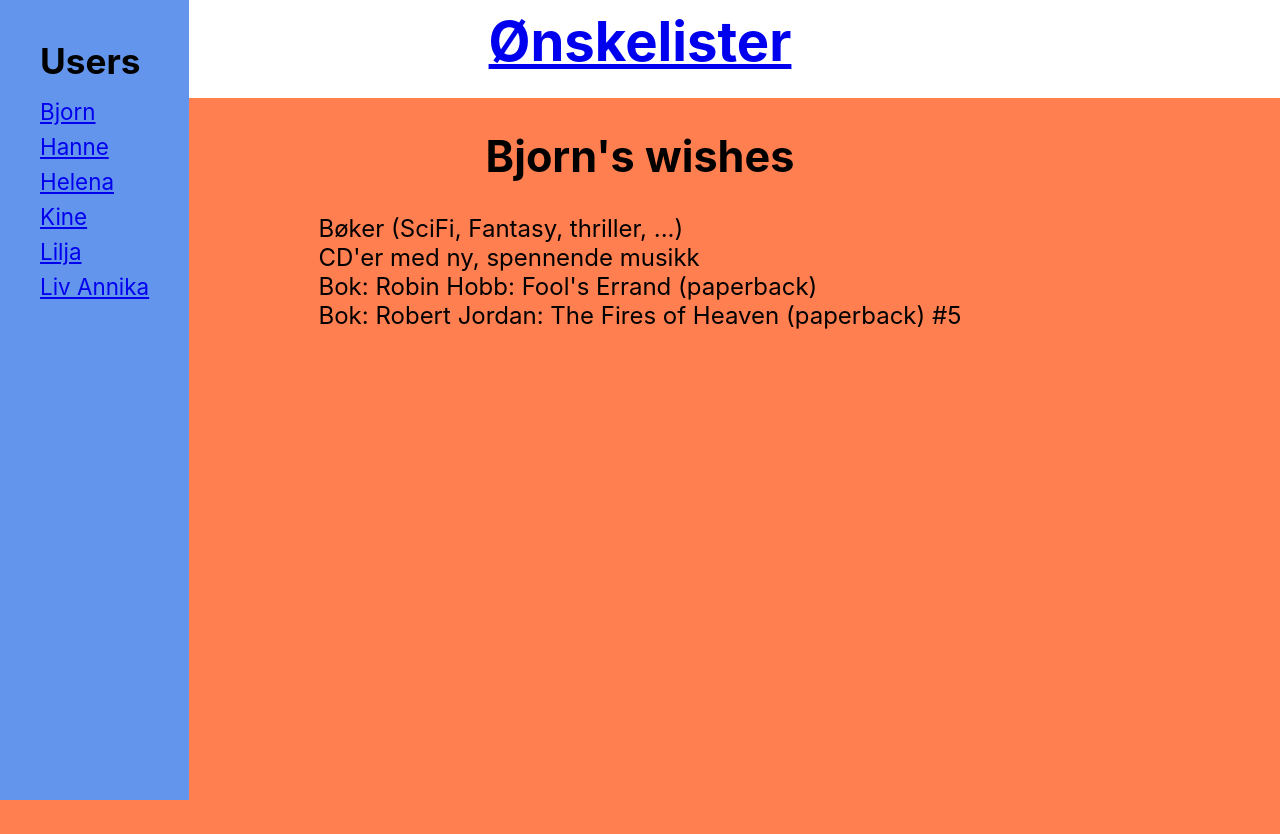
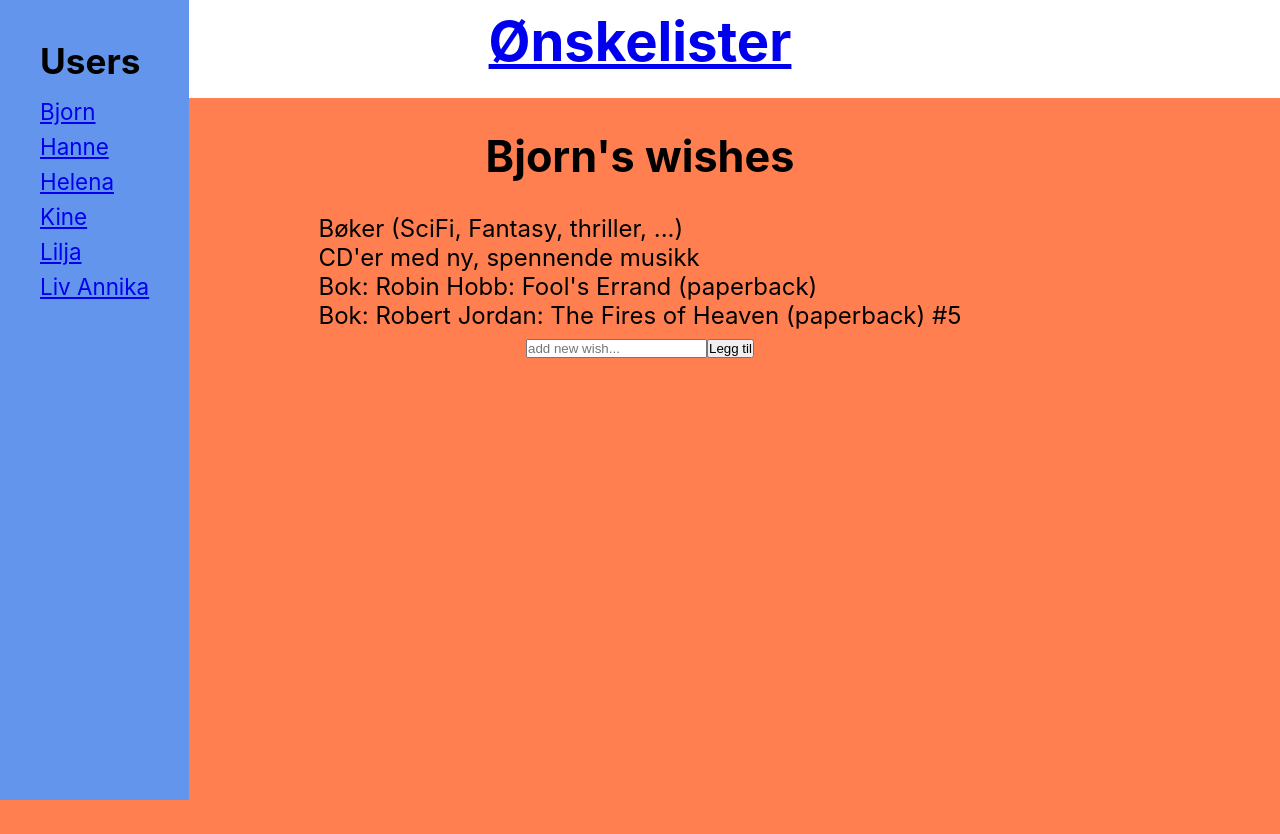
Before and after one commit to magnus-schj/Wishlist, a React (Create React App) app in the folder frontend/react/main/: page /Bjorn in a window 1280 px wide. Built offline with nearby package versions, Linux system fonts and the light colour scheme.

Commit message:
start of adding a wosh

```diff
--- /dev/null
+++ b/frontend/react/main/src/components/add-wish/AddWish.Component.jsx
@@ -0,0 +1,23 @@
+const AddWish = () => {
+  const handleKeyDown = (e) => {
+    if (e.key === "Enter") {
+      handleClick();
+    }
+  };
+
+  const handleClick = () => {
+    console.log("handleclick");
+  };
+  return (
+    <div className="add-wish">
+      <input
+        type="text"
+        placeholder="add new wish..."
+        onKeyDown={(e) => handleKeyDown(e)}
+      />
+      <button onClick={() => handleClick()}>Legg til</button>
+    </div>
+  );
+};
+
+export default AddWish;
--- a/frontend/react/main/src/pages/wish-page/WishPage.component.jsx
+++ b/frontend/react/main/src/pages/wish-page/WishPage.component.jsx
@@ -1,6 +1,8 @@
 import { useSelector } from "react-redux";
 
 import Wish from "../../components/wish/Wish.Component";
+import AddWish from "../../components/add-wish/AddWish.Component";
+
 import "./wish-page.styles.css";
 import { useEffect, useState } from "react";
 
@@ -39,6 +41,7 @@ const WishPage = ({ routeProps: { match } }) => {
                 ))}
               </ul>
             )}
+            <AddWish />
           </div>
         </div>
       ) : (
```
